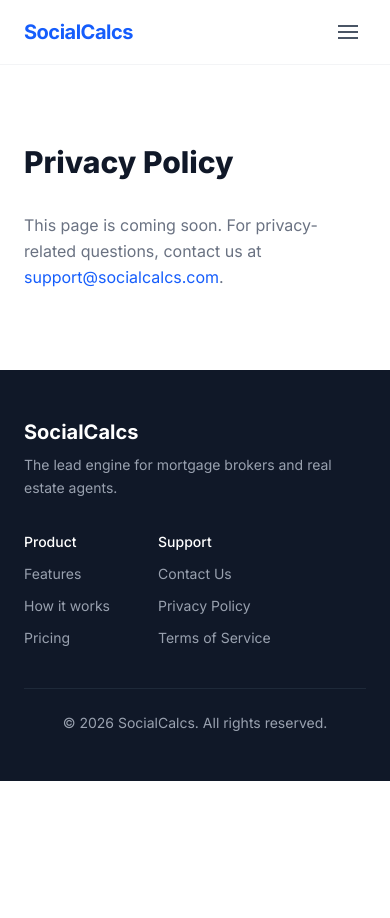
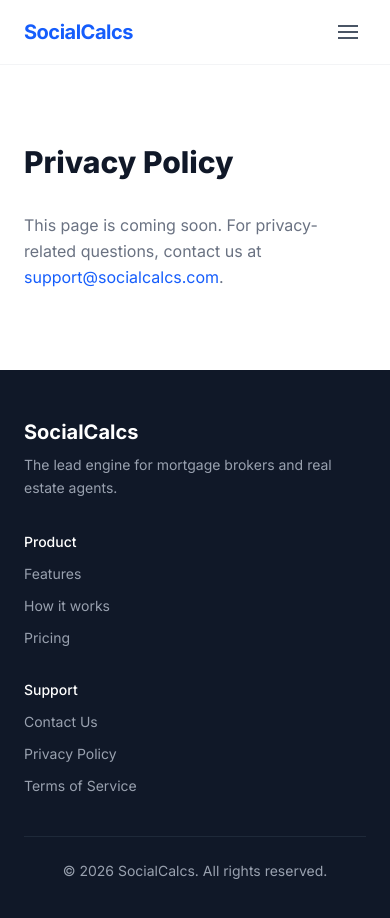
Before and after one commit to thefailvlog-netizen/socialcalcs-marketing, a Next.js app: page /privacy in a window 390 px wide. Shown: the top 918 px of the page. Before the commit the page ends 844 px from the top, so only its background shows below. Built offline with nearby package versions, Linux system fonts and the light colour scheme; no server answers.

Commit message:
fix: mobile layout — hero padding, Pro card scale, CTA full-width, footer columns

```diff
--- a/components/footer.tsx
+++ b/components/footer.tsx
@@ -14,7 +14,7 @@ export function Footer() {
           </div>
 
           {/* Links */}
-          <div className="flex gap-12 text-sm">
+          <div className="flex flex-col sm:flex-row gap-8 text-sm">
             <div className="flex flex-col gap-3">
               <span className="text-white font-medium">Product</span>
               <Link href="/#features" className="hover:text-white transition-colors">Features</Link>
--- a/components/pricing/pricing-cards.tsx
+++ b/components/pricing/pricing-cards.tsx
@@ -90,7 +90,7 @@ export function PricingCards({
             key={tier.name}
             className={`rounded-2xl p-8 border flex flex-col ${
               tier.highlighted
-                ? 'bg-blue-600 border-blue-500 text-white shadow-xl scale-105'
+                ? 'bg-blue-600 border-blue-500 text-white shadow-xl md:scale-105'
                 : 'bg-white border-gray-200 text-gray-900'
             }`}
           >
--- a/components/sections/cta-banner.tsx
+++ b/components/sections/cta-banner.tsx
@@ -14,7 +14,7 @@ export function CtaBanner({ headline, subheadline, cta }: CtaBannerProps) {
         <p className="text-blue-100 text-lg mb-10 leading-relaxed">{subheadline}</p>
         <a
           href={`${APP_URL}/signup`}
-          className="bg-white text-blue-700 font-bold px-10 py-4 rounded-xl hover:bg-blue-50 transition-colors inline-block"
+          className="bg-white text-blue-700 font-bold px-10 py-4 rounded-xl hover:bg-blue-50 transition-colors block sm:inline-block w-full sm:w-auto text-center"
         >
           {cta}
         </a>
--- a/components/sections/hero.tsx
+++ b/components/sections/hero.tsx
@@ -10,7 +10,7 @@ interface HeroProps {
 
 export function Hero({ eyebrow, headline, subheadline, ctaPrimary, ctaSecondary }: HeroProps) {
   return (
-    <section className="bg-gradient-to-br from-blue-600 to-blue-900 text-white py-24 px-6">
+    <section className="bg-gradient-to-br from-blue-600 to-blue-900 text-white py-16 md:py-24 px-6">
       <div className="max-w-4xl mx-auto text-center">
         <div className="inline-block text-blue-200 text-xs font-semibold tracking-widest uppercase mb-6">
           {eyebrow}
```
